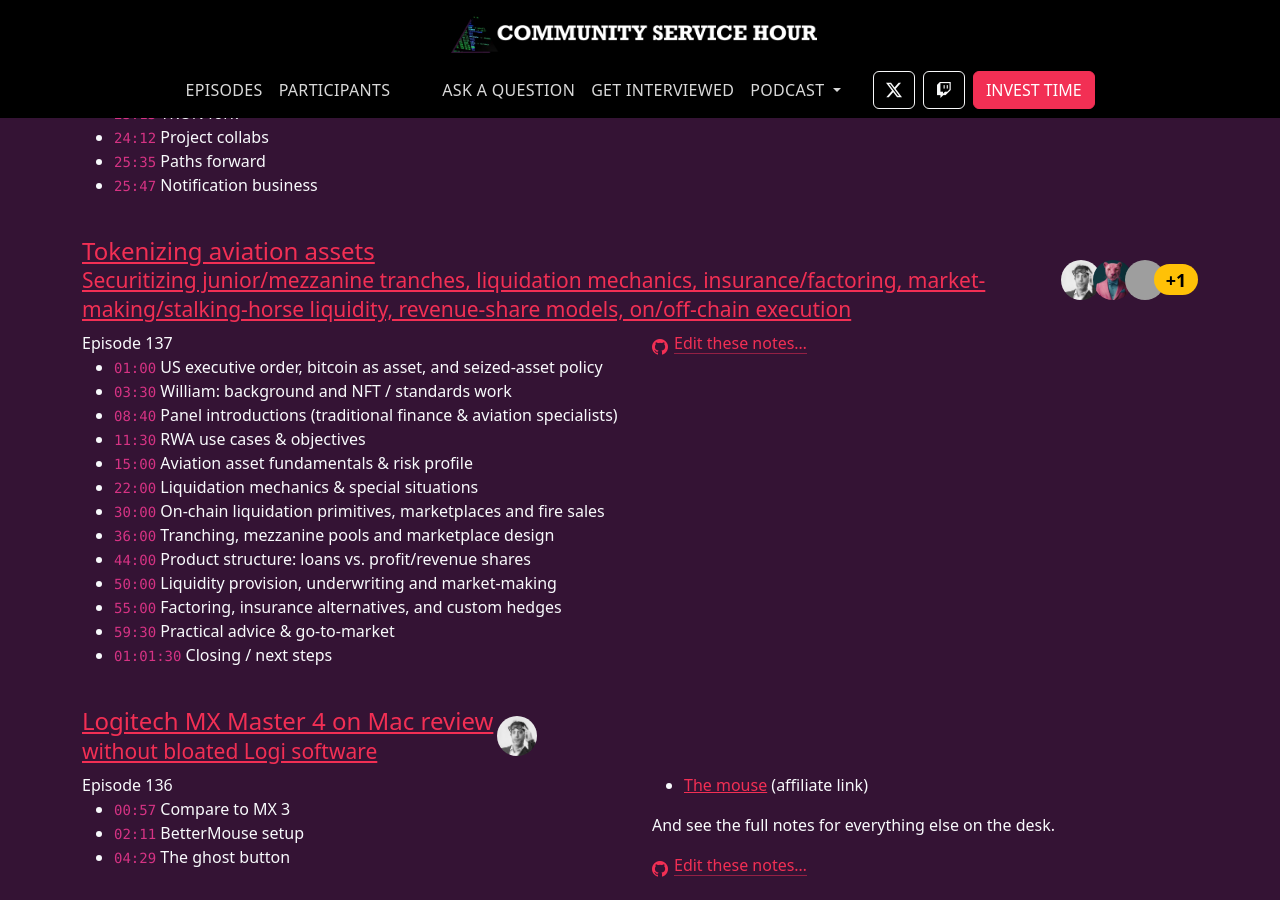
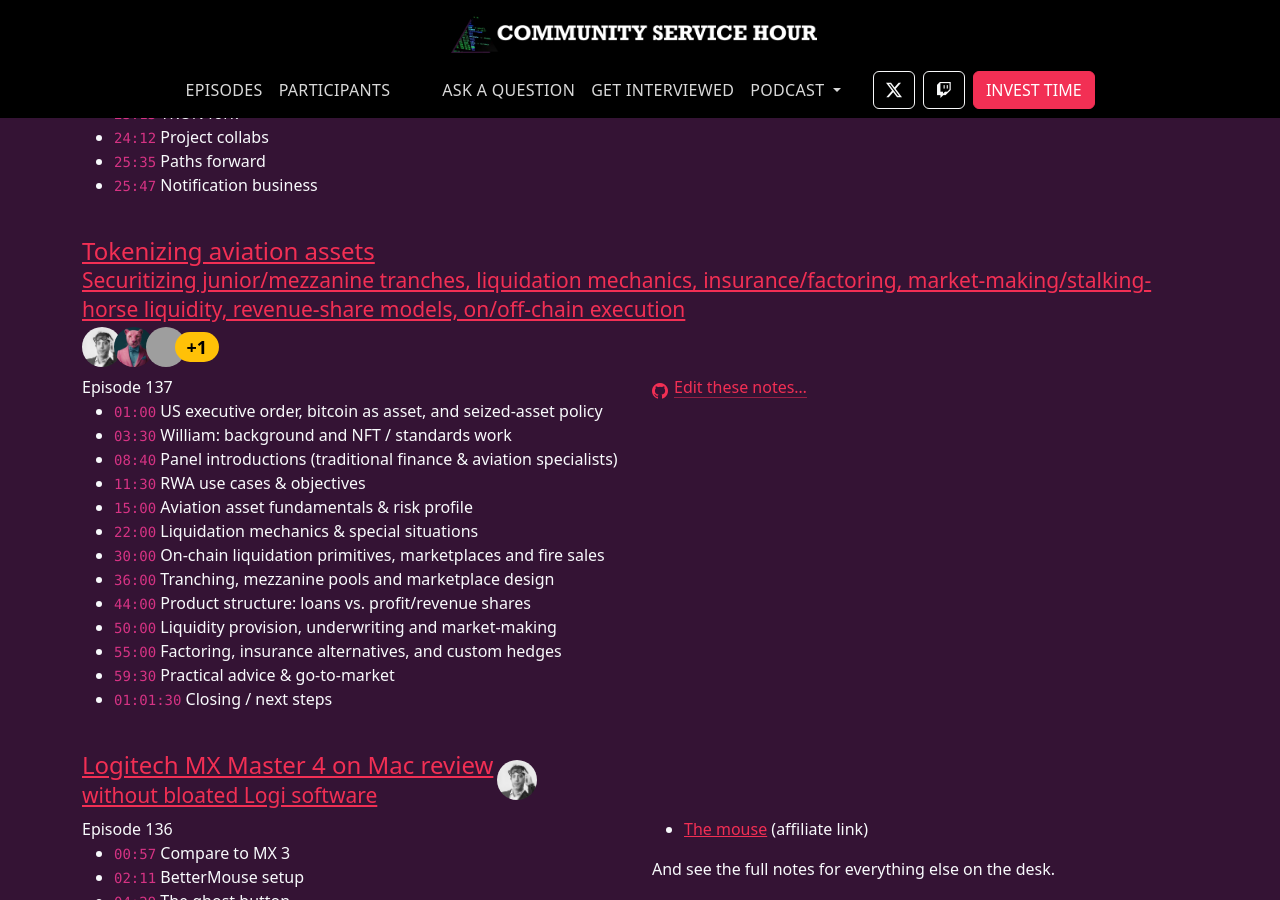
Before and after one commit to community-service/hour.gg, a Jekyll site: the page built from episodes.html, in a window 1280 px wide and 900 px high, scrolled down 539 px. Built offline with Jekyll 4.4.1, drawn with Linux system fonts in a browser that asks for light colours; grey boxes are pictures that could not be loaded.

Commit message:
add wrapdown to user image icons top prevent broken page margins on episodes.html

```diff
--- a/episodes.html
+++ b/episodes.html
@@ -8,7 +8,7 @@ description: "All Community Service Hour episodes and show notes, including upco
 {% assign episodes = site.episodes | where: "posted", "false" | sort: 'date' | reverse %}
 {% for episode in episodes %}
 <div class="upcoming-or-draft" data-date="{{ episode.date | date: " %Y-%m-%d" }}">
-  <h2 class="d-flex gap-1 align-items-center fs-4">
+  <h2 class="d-flex flex-wrap gap-1 align-items-center fs-4">
     <span class="badge rounded-pill bg-warning text-dark"></span>
     <a href="{{ episode.url | relative_url }}" class="link-primary">
       {{ episode.title | escape }}
@@ -16,7 +16,7 @@ description: "All Community Service Hour episodes and show notes, including upco
       <br><small>{{ episode.subtitle | escape }}</small>
       {% endif %}
     </a>
-    <span class="hstack d-inline-flex">
+    <span class="hstack d-inline-flex flex-wrap">
       <!-- Participants from this specific episode -->
       {% assign some_participant_ids = episode.participants | sample: 3 %}
       {% for participant_id in some_participant_ids %}
@@ -73,14 +73,14 @@ description: "All Community Service Hour episodes and show notes, including upco
 
 {% assign episodes = site.episodes | where: "posted", true | sort: 'date' | reverse %}
 {% for episode in episodes %}
-<h2 class="d-flex gap-1 align-items-center fs-4">
+<h2 class="d-flex flex-wrap gap-1 align-items-center fs-4">
   <a href="{{ episode.url | relative_url }}" class="link-primary">
     {{ episode.title | escape }}
     {% if episode.subtitle != "" %}
     <br><small>{{ episode.subtitle | escape }}</small>
     {% endif %}
   </a>
-  <span class="hstack d-inline-flex">
+  <span class="hstack d-inline-flex flex-wrap">
     <!-- Participants from this specific episode -->
     {% assign some_participant_ids = episode.participants | sample: 3 %}
     {% for participant_id in some_participant_ids %}
```
